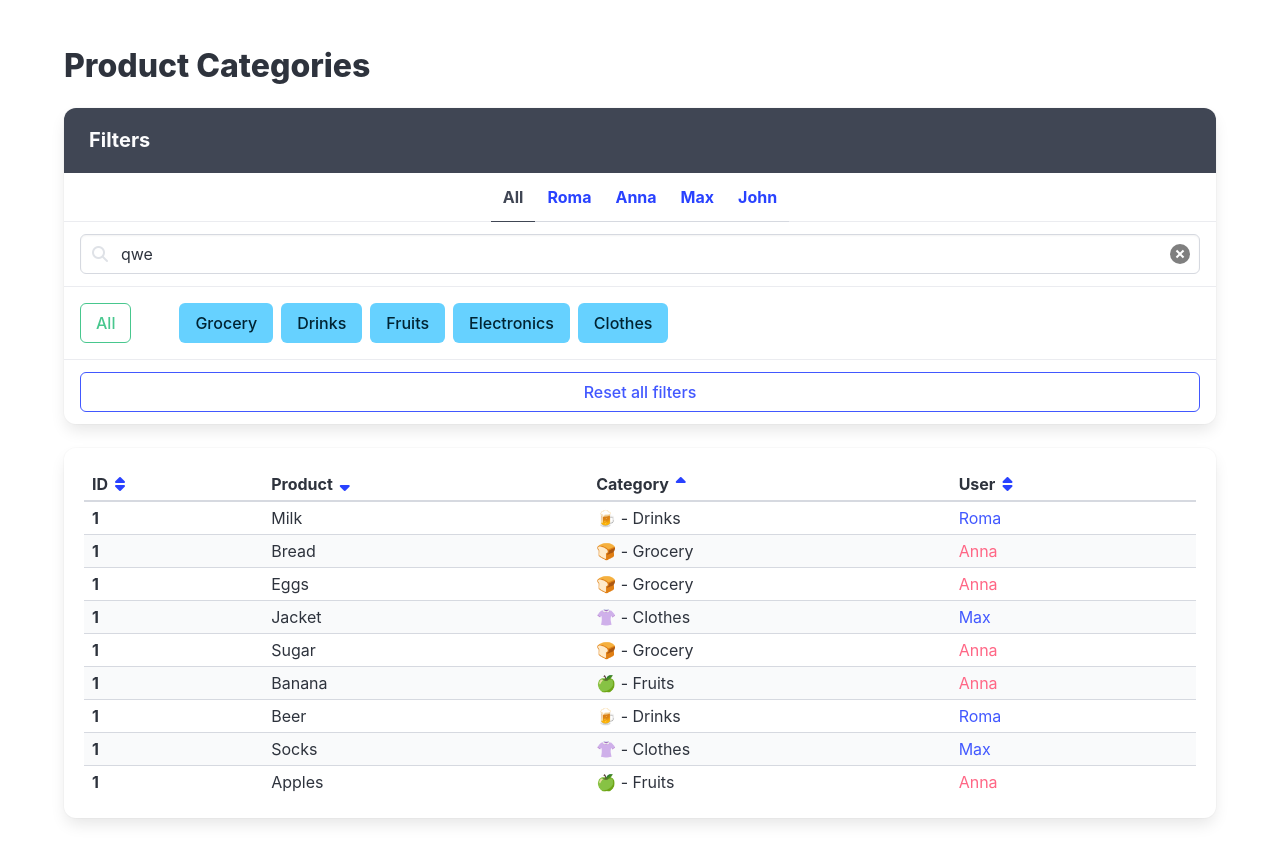
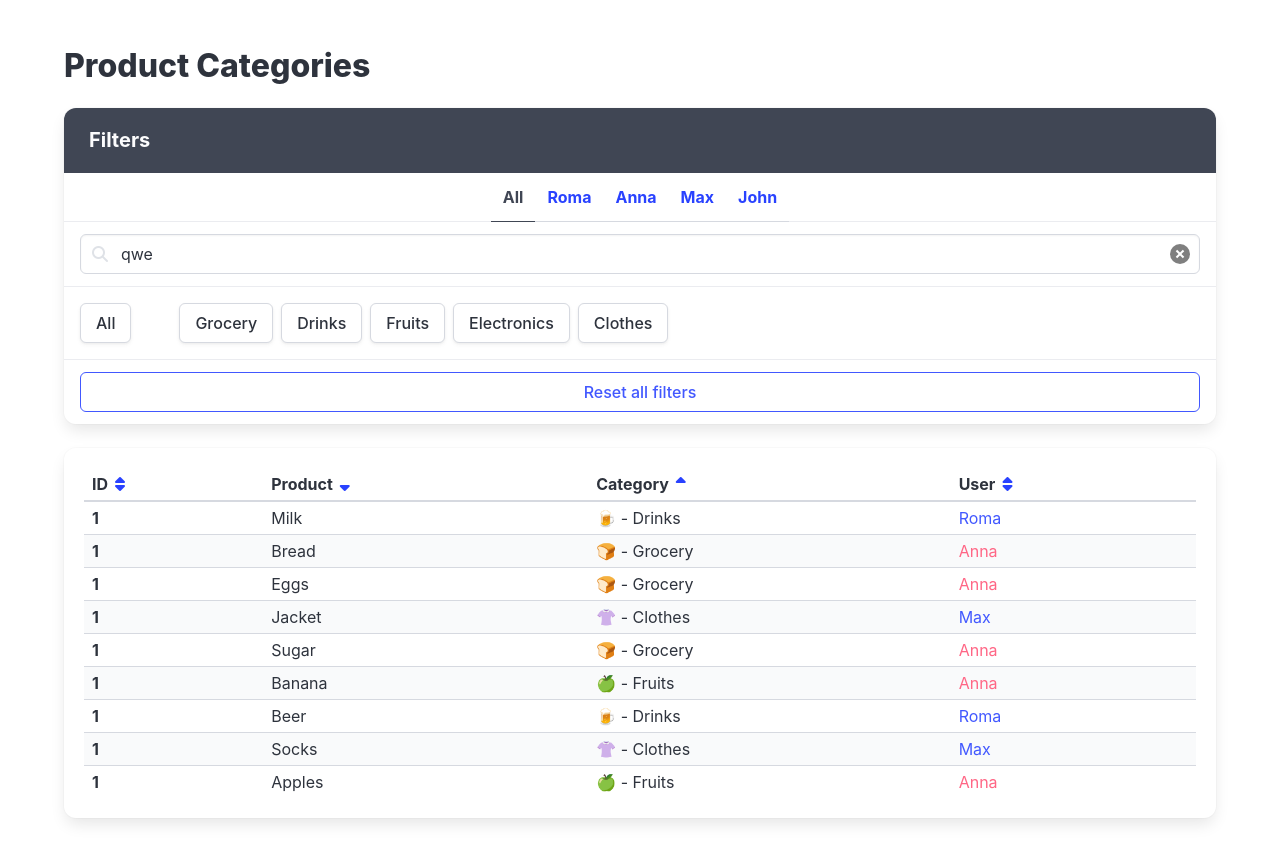
Before and after one commit to romkas228/react_practice_Roman_Danuliyk, a React (Vite) app: page / in a window 1280 px wide. Shown: the top 862 px of the page. Built offline with nearby package versions, Linux system fonts and the light colour scheme.

Commit message:
added filtering by categories

```diff
--- a/src/App.jsx
+++ b/src/App.jsx
@@ -27,12 +27,18 @@ function filterdProducts(productList, userFilter, categoiesFilters) {
     });
   }
 
+  if (categoiesFilters.length > 0) {
+    filtered = filtered.filter(product => {
+      return categoiesFilters.includes(product.categoryId);
+    });
+  }
+
   return filtered;
 }
 
 export const App = () => {
   const [userFilter, setUserFilter] = useState('');
-  const [categoriesFilters, setCategoriesFilter] = useState('');
+  const [categoriesFilters, setCategoriesFilter] = useState([]);
 
   const preparedProducts = filterdProducts(
     products,
@@ -102,8 +108,12 @@ export const App = () => {
               <a
                 href="#/"
                 data-cy="AllCategories"
-                className="button is-success mr-6 is-outlined"
-                onClick={() => setCategoriesFilter('')}
+                className={cn(
+                  { 'is-outlined': categoriesFilters.length > 0 },
+                  'button',
+                  'is-succes',
+                  'mr-6',
+                )}
               >
                 All
               </a>
@@ -112,11 +122,25 @@ export const App = () => {
                 return (
                   <a
                     data-cy="Category"
-                    className="button mr-2 my-1 is-info"
+                    className={cn(
+                      { 'is-info': categoriesFilters.includes(category.id) },
+                      'button',
+                      'mr-2',
+                      'my-1',
+                    )}
                     href="#/"
-                    onClick={() =>
-                      setCategoriesFilter([...categoriesFilters, category.id])
-                    }
+                    onClick={() => {
+                      if (categoriesFilters.includes(category.id)) {
+                        setCategoriesFilter(
+                          categoriesFilters.filter(id => id !== category.id),
+                        );
+                      } else {
+                        setCategoriesFilter([
+                          ...categoriesFilters,
+                          category.id,
+                        ]);
+                      }
+                    }}
                     key={category.id}
                   >
                     {category.title}
```
